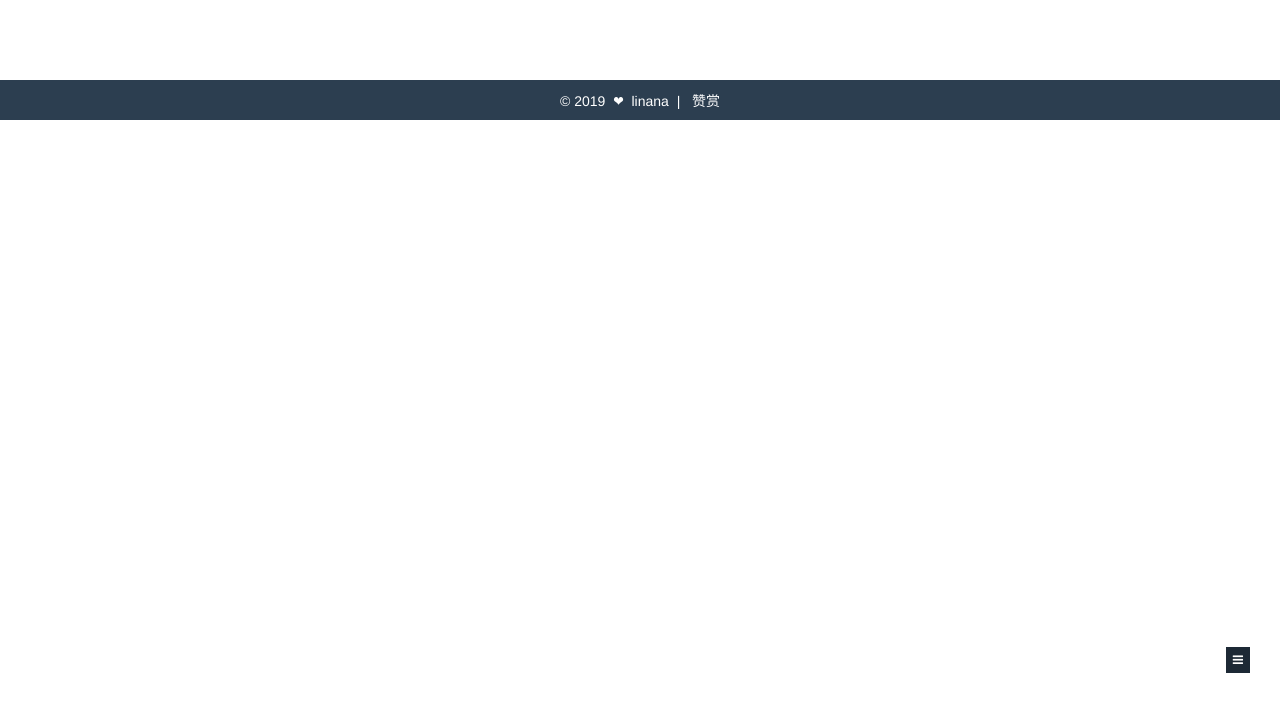
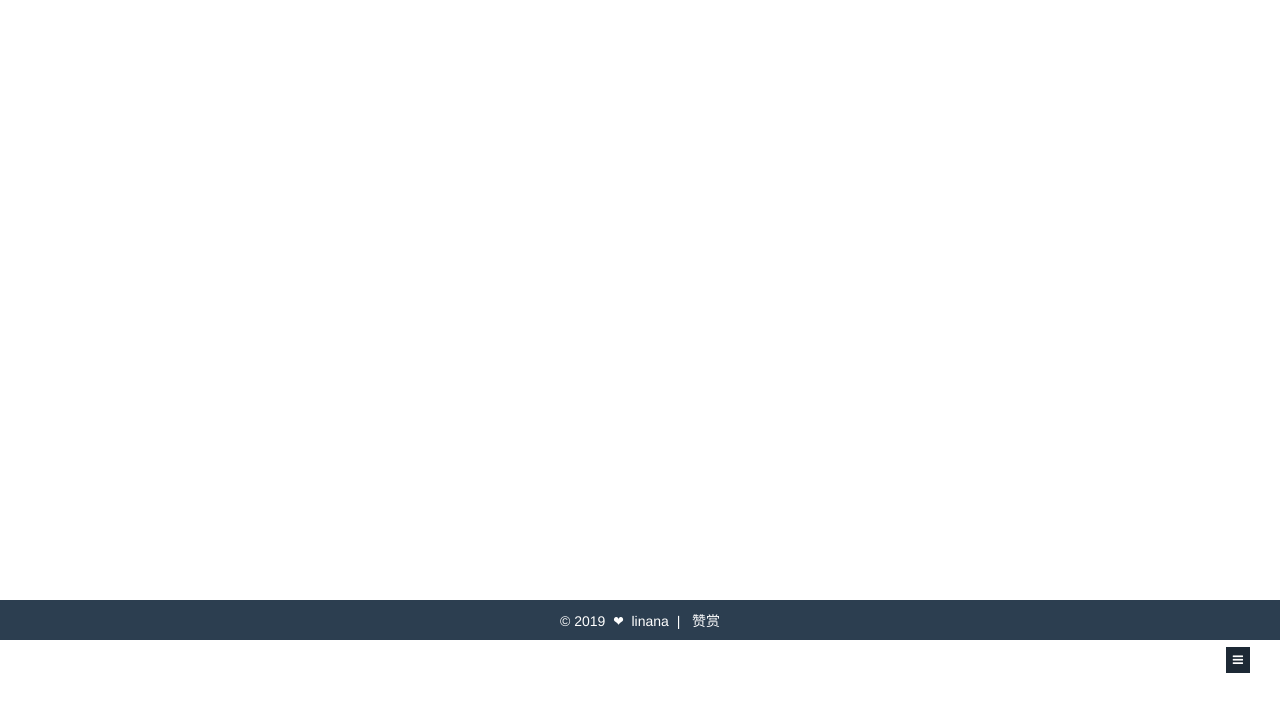
Before and after one commit to i-Lena/myBlog, a plain HTML site: page pages/tags/tags.html in a window 1280 px wide. Shown: the part 82-800 px from the top of the page. Drawn offline with Linux system fonts and the light colour scheme.

Commit message:
修改common.css通过给main类添加min-height调整页面底部位置

```diff
--- a/assets/global/css/common.css
+++ b/assets/global/css/common.css
@@ -48,7 +48,6 @@ header {
 
 /* nav */
 .navBar {
-    /*display: inline-block;*/
     float: right;
     margin: 15px 0;
 }
@@ -58,7 +57,6 @@ header {
 .navBar ul li a{
     display: block;
     padding: 6px 12px;
-    /*background-color: #CCC;*/
     text-align: center;
     margin-left: 10px;
     border-radius: 2px;
@@ -76,16 +74,13 @@ header {
     font-style: normal;
 }
 
-    /* main */
+/* main */
 .main {
-
+    min-height: 520px;
 }
 
 /* footer */
 footer {
-    /*position: fixed;
-    bottom: 0;
-    left: 0;*/
     width: 100%;
     margin-top: 80px;
     padding: 10px 0;
@@ -140,7 +135,6 @@ footer .wrapper a {
 }
 /* 侧边栏头部 */
 .asideHeader {
-    /*text-align: center;*/
     margin-top: 15px;
 }
 .authorImg {
@@ -163,7 +157,6 @@ footer .wrapper a {
     margin-top: 35px;
 }
 .asideNav li {
-    /*width: 50px;*/
     display: inline-block;
     border-left: 1px solid #333;
     text-align: center;
```
